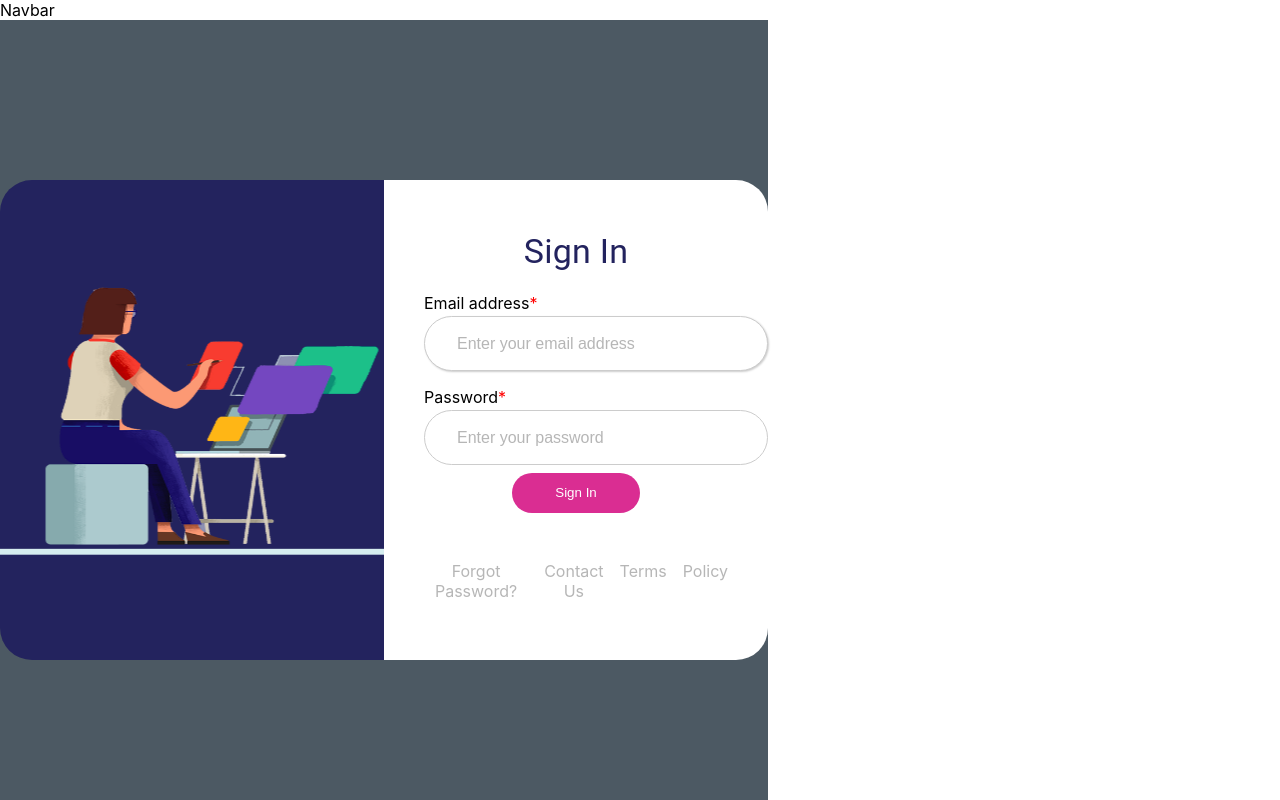
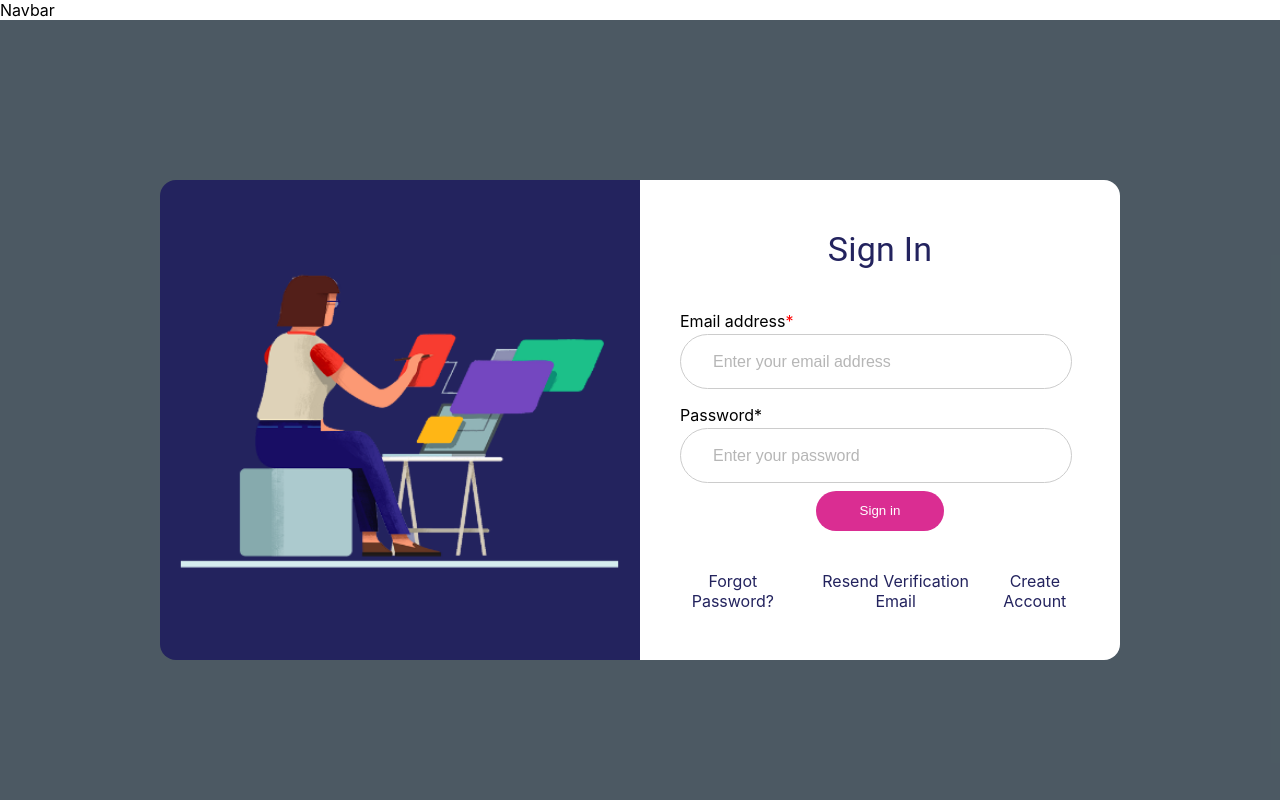
Before and after one commit to digvijaysingh10/complete-auth-ui, a React (Create React App) app: page / in a window 1280 px wide. Shown: the top 800 px of the page. Built offline with nearby package versions, Linux system fonts and the light colour scheme.

Commit message:
styling done

```diff
--- a/src/App.css
+++ b/src/App.css
@@ -6,11 +6,22 @@
   align-items: flex-start;
   padding: 0.5rem;
 }
+
+
+.cbox{
+  color: blue;
+}
+.checkBoxContainer{
+  display: flex;
+  flex-direction: row;
+  text-align: left;
+}
+
+
 label {
   margin-bottom: 0.2rem;
 }
-input[type="email"],
-input[type="password"] {
+input {
   height: 2.5rem;
   width: 100%;
   max-width: 22rem;
@@ -24,10 +35,8 @@ input[type="password"] {
   color: #8d8d8da4;
 }
 
-input[type="email"],
-input[type="password"]:hover,
-input[type="email"],
-input[type="password"]:focus {
+input:hover,
+input:focus {
   box-shadow: 1px 1px 2px #ccc;
 }
 
@@ -41,26 +50,27 @@ input[type="password"]:focus {
 .fieldError {
   border-color: red;
 }
-@media (max-width: 320px) {
+@media (max-width: 480px) {
   .form-control {
     padding: 0;
   }
-  input[type="email"],
-  input[type="password"] {
+  input{
     height: 2rem;
     width: 100%;
-    max-width: 10rem;
+    max-width: 100%;
     border-radius: 2rem;
     border: 1px solid #ccc;
     padding-left: 0.5rem;
     font-size: 0.5rem;
   }
 }
-.cbox{
-  color: blue;
+@media (max-width: 320px) {
+  .form-control {
+    padding: 0;
+  }
+  input {
+    height: 1rem;
+    width: 100%;
+    max-width: 100%;
+  }
 }
-.checkBoxContainer{
-  display: flex;
-  flex-direction: row;
-  text-align: left;
-}
--- a/src/App.jsx
+++ b/src/App.jsx
@@ -1,15 +1,15 @@
 import './App.css';
 import Footer from './components/Footer';
 import Navbar from './components/Navbar';
-import Signin from './components/Signin';
-import Signup from './components/Signup';
+import Signin from './components/Signin';/*
+import Signup from './components/Signup'; */
 
 function App() {
   return (
     <>
     <Navbar />
     <Signin />
-    <Signup />
+    {/* <Signup /> */}
     <Footer />
     </>
   );
--- a/src/components/Signin.jsx
+++ b/src/components/Signin.jsx
@@ -2,64 +2,9 @@ import { Box, Grid, Typography, Link } from "@mui/material";
 import { Formik, Form, Field, ErrorMessage } from "formik";
 import * as Yup from "yup";
 import { SubmitButton } from "./common/Button";
-import FormImg from "./../assets/FormImg.png";
-import TextError from "./common/TextError";
+import FormImg from "./../assets/FormImg.png";/*
+import TextError from "./common/TextError"; */
 import styled from "styled-components";
-import { useTheme } from "@mui/material/styles";
-
-const useStyles = () => ({
-  signInForm: {
-    height: "100vh",
-    width: "100%",
-    maxWidth: "100vw",
-    background: "#0f212ebe",
-    display: "flex",
-    justifyContent: "center",
-    alignItems: "center",
-    "@media (max-width: 600px)": {
-      height: "auto",
-    },
-  },
-  formBody: {
-    height: "100vh",
-    width: "100%",
-    maxWidth: "60vw",
-    background: "#0f212ebe",
-    display: "flex",
-    justifyContent: "center",
-    alignItems: "center",
-    "@media (max-width: 600px)": {
-      height: "auto",
-    },
-  },
-  formImgContainer: {
-    background: `url(${FormImg}) center`,
-    height: "60vh",
-    width: "100%",
-    borderRadius: "2rem 0 0 2rem",
-    "@media (max-width: 600px)": {
-      height: "40vh",
-      borderRadius: "2rem 2rem 0 0",
-    },
-  },
-  mainForm: {
-    height: "60vh",
-    background: "#fff",
-    borderRadius: "0 2rem 2rem 0",
-    display: "flex",
-    flexDirection: "column",
-    justifyContent: "center",
-    paddingLeft: "2rem",
-    paddingRight: "2rem",
-    textAlign: "center",
-    "@media (max-width: 600px)": {
-      height: "auto",
-      borderRadius: "2rem 2rem 0 0",
-      paddingLeft: "1rem",
-      paddingRight: "1rem",
-    },
-  },
-});
 
 const BottomLinks = styled.div`
   display: flex;
@@ -86,24 +31,62 @@ const validationSchema = Yup.object().shape({
 });
 
 const Signin = () => {
-  const theme = useTheme();
-  const classes = useStyles(theme);
+  return (
+    <Box>
+      <Grid
+        container
+        sx={{
+          maxWidth: { xs: "100vw", md: "100vw" },
+          height: { xs: "auto", md: "100vh" },
+          background: "#0f212ebe",
+          display: "flex",
+          justifyContent: "center",
+          alignItems: "center",
+        }}
+      >
+        <Grid
+          item
+          xs={12}
+          sm={12}
+          md={6}
+          sx={{
+            background: `url(${FormImg}) center`,
+            height: { xs: "60vh", md: "60vh" },
+            maxWidth: { xs: "80vw", md: "60vh" },
+            padding:{xs: "1rem", md: "2rem" },
+            borderRadius: { xs: "1rem 1rem 0 0", md: "1rem 0 0 1rem" },
+            display: "flex",
+            justifyContent: "center",
+            alignItems: "center",
+            backgroundSize: "cover",
+          }}
+        />
 
-  const onSubmit = (values, { setSubmitting }) => {
-    // make an API call to login the user
-    setSubmitting(false);
-  };
-
-  return (
-    <>
-      <Box className={classes.signInForm}>
-        <Grid container style={classes.formBody}>
-          <Grid item xs={12} md={6} style={classes.formImgContainer} />
-          <Grid item xs={12} md={6} style={classes.mainForm}>
+        <Grid
+          item
+          xs={12}
+          sm={12}
+          md={6}
+          sx={{
+            height: { xs: "60vh", md: "60vh" },
+            maxWidth: { xs: "80vw", md: "60vh" },
+            background: "#fff",
+            borderRadius: { xs: "0 0 1rem 1rem", md: "0 1rem 1rem 0" },
+            display: "flex",
+            flexDirection: "column",
+            justifyContent: "center",
+            paddingLeft: { xs: "1rem", md: "2rem" },
+            paddingRight: { xs: "1rem", md: "2rem" },
+            textAlign: "center",
+          }}
+        >
           <Formik
             initialValues={initialValues}
             validationSchema={validationSchema}
-              onSubmit={onSubmit}
+            onSubmit={(values, { setSubmitting }) => {
+              // make an API call to login the user
+              setSubmitting(false);
+            }}
           >
             {({ isSubmitting, errors, touched }) => (
               <Form>
@@ -112,10 +95,11 @@ const Signin = () => {
                   component="h1"
                   color="#23235e"
                   gutterBottom
+                  sx={{ mb: "2rem" }}
                 >
                   Sign In
                 </Typography>
-                  <div className="form-control">
+                <div className="form-control" sx={{ mb: "1rem" }}>
                   <label htmlFor="email">
                     Email address<span className="req">*</span>
                   </label>
@@ -123,56 +107,61 @@ const Signin = () => {
                     name="email"
                     type="email"
                     placeholder="Enter your email address"
-                      className={
-                        errors.email && touched.email ? "fieldError" : null
-                      }
+                    className="email-field"
                   />
-                    <ErrorMessage name="email" component={TextError} />
+                  <ErrorMessage
+                    name="email"
+                    component="div"
+                    className="error"
+                  />
                 </div>
-                  <div className="form-control">
+                <div className="form-control" sx={{ mb: "1rem" }}>
                   <label htmlFor="password">
-                      Password<span className="req">*</span>
+                    Password<span className=".req">*</span>
                   </label>
                   <Field
                     name="password"
                     type="password"
                     placeholder="Enter your password"
-                      className={
-                        errors.password && touched.password
-                          ? "fieldError"
-                          : null
-                      }
+                    className="password-field"
                   />
-                    <ErrorMessage name="password" component={TextError} />
+                  <ErrorMessage
+                    name="password"
+                    component="div"
+                    className="error"
+                  />
                 </div>
-                  <SubmitButton disabled={isSubmitting} type="submit">
-                    Sign In
+
+                <SubmitButton
+                  disabled={isSubmitting}
+                  sx={{ width: "100%", mt: "2rem" }}
+                >
+                  {isSubmitting ? "Signing in..." : "Sign in"}
                 </SubmitButton>
-                  <BottomLinks>
-                    <LinkGroup>
-                      <Link href="#" underline="none" p={1} color="#8d8d8da4">
-                        Forgot Password?
-                      </Link>
-                    </LinkGroup>
-                    <LinkGroup>
-                      <Link href="#" underline="none" p={1} color="#8d8d8da4">
-                        Contact Us
-                      </Link>
-                      <Link href="#" underline="none" p={1} color="#8d8d8da4">
-                        Terms
-                      </Link>
-                      <Link href="#" underline="none" p={1} color="#8d8d8da4">
-                        Policy
-                      </Link>
-                    </LinkGroup>
-                  </BottomLinks>
               </Form>
             )}
           </Formik>
+          <BottomLinks>
+            <LinkGroup>
+              <Link
+                href="#"
+                color="#23235e"
+                underline="none"
+                sx={{ mr: "1rem" }}
+              >
+                Forgot Password?
+              </Link>
+              <Link href="#" color="#23235e" underline="none">
+                Resend Verification Email
+              </Link>
+            </LinkGroup>
+            <Link href="#" color="#23235e" underline="none">
+              Create Account
+            </Link>
+          </BottomLinks>
         </Grid>
       </Grid>
     </Box>
-    </>
   );
 };
 
```
Lines whose indentation alone changed are shown as unchanged.
